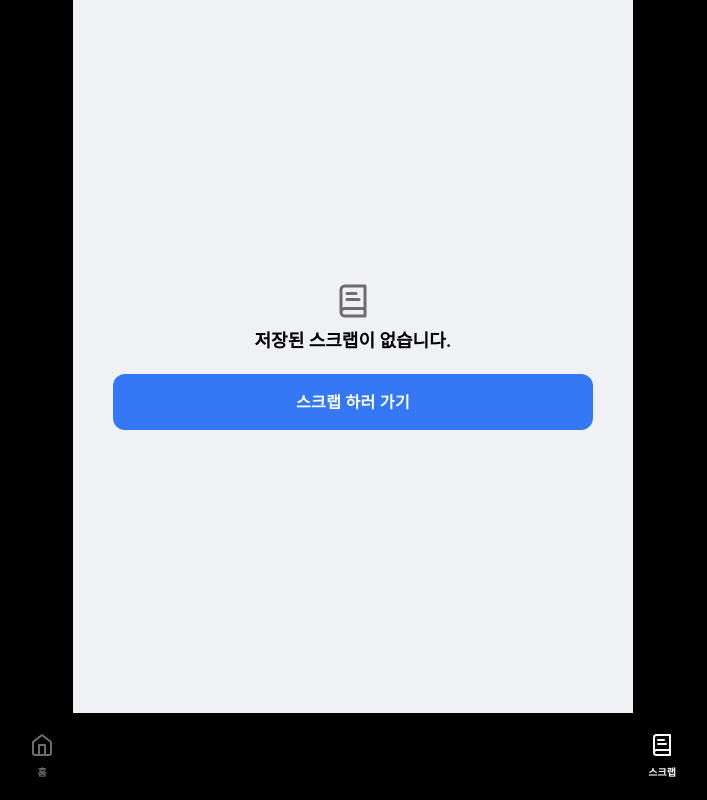
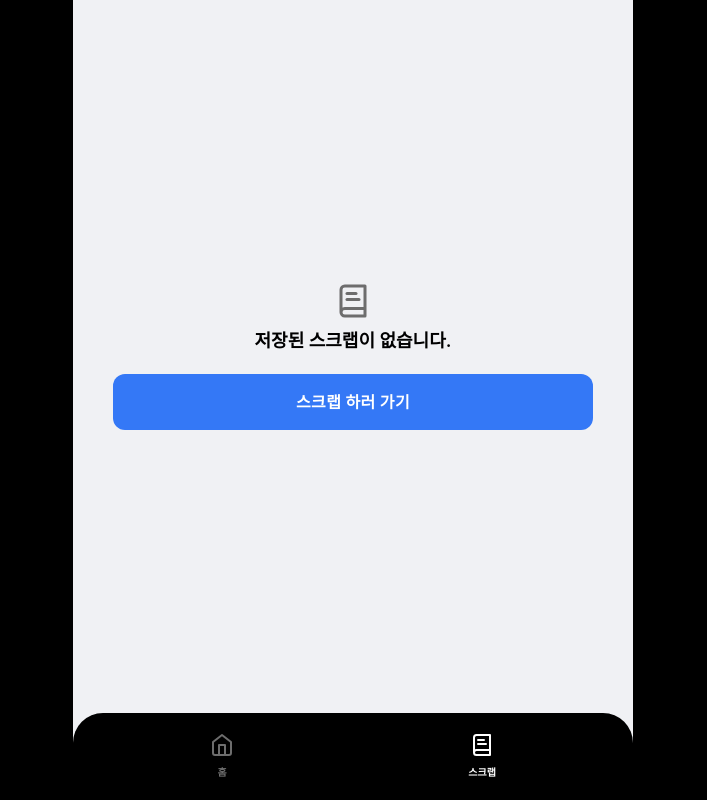
Before and after one commit to unani92/nyt-scrap-infScroll, a React (Create React App) app: page /scraped in a window 1280 px wide. Shown: the whole page, without its empty margins (287-994 px from the left). Built offline with nearby package versions, Linux system fonts and the light colour scheme.

Commit message:
fix bottomnav responsive

```diff
--- a/src/App.tsx
+++ b/src/App.tsx
@@ -58,7 +58,8 @@ function BottomNav() {
   );
   const presentRoute = useLocation().pathname;
   return (
-    <div className={clsx(justifyAround, 'bg-black-100 p-5 fixed bottom-0 left-0 w-full rounded-t-lg')}>
+    <div className={clsx(justifyCenter, 'fixed bottom-0 left-0 w-full')}>
+      <nav className={clsx(justifyAround, 'bg-black-100 p-5 rounded-t-lg w-full max-w-[560px] min-w-[375px]')}>
         {navs.map(nav => (
           <div className={clsx(justifyCenter, 'flex-col')} key={nav.route} onClick={() => navigate(nav.route)}>
             <div className={clsx('mb-2')}>{nav.icon(presentRoute === nav.route)}</div>
@@ -67,6 +68,7 @@ function BottomNav() {
             </span>
           </div>
         ))}
+      </nav>
     </div>
   );
 }
```
Lines whose indentation alone changed are shown as unchanged.
